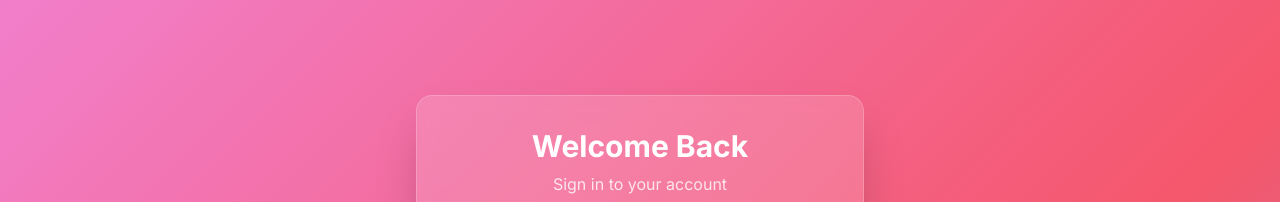
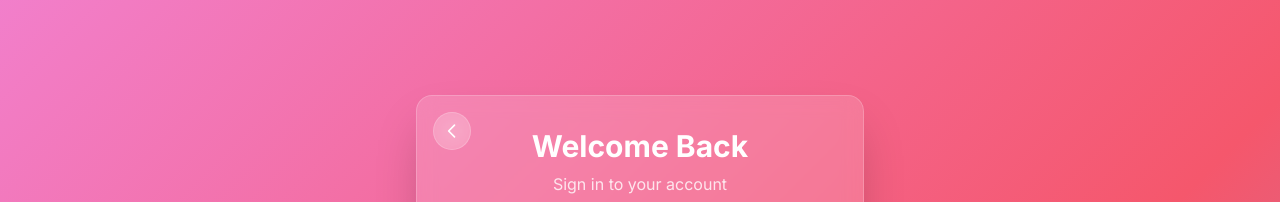
Before and after one commit to roushan-sheik/ocean_get_auth, a Next.js app: page /login in a window 1280 px wide. Shown: the top 202 px of the page. Built offline with nearby package versions, Linux system fonts and the light colour scheme.

Commit message:
[fix]: login reload issue

```diff
--- a/app/login/page.tsx
+++ b/app/login/page.tsx
@@ -3,7 +3,7 @@
 import { useState, FormEvent } from "react";
 import { useRouter } from "next/navigation";
 import Link from "next/link";
-import { Eye, EyeOff, Home } from "lucide-react"; // Import icons
+import { Eye, EyeOff, Home } from "lucide-react";
 
 export default function LoginPage() {
   const [email, setEmail] = useState("eve.holt@reqres.in");
@@ -27,12 +27,24 @@ export default function LoginPage() {
 
       const data = await response.json();
 
+      // Debug: Log the response to check what's happening
+      console.log("Login response:", response);
+      console.log("Login data:", data);
+
       if (!response.ok) {
         throw new Error(data.error || "Login failed");
       }
 
-      router.push("/dashboard");
+      // Debug: Log before navigation
+      console.log("Navigating to dashboard...");
+
+      // Use window.location.href for more reliable navigation
+      window.location.href = "/dashboard";
+
+      // Alternative: Use router.push with a small delay
+      // setTimeout(() => router.push("/dashboard"), 100);
     } catch (err) {
+      console.error("Login error:", err);
       setError(err instanceof Error ? err.message : "An error occurred");
     } finally {
       setLoading(false);
@@ -41,7 +53,28 @@ export default function LoginPage() {
 
   return (
     <div className="min-h-screen gradient-bg flex items-center justify-center p-4">
-      <div className="glass max-w-md w-full rounded-2xl p-8 shadow-2xl">
+      <div className="glass max-w-md w-full rounded-2xl p-8 shadow-2xl relative">
+        {/* Top-Left Arrow Button */}
+        <Link
+          href="/"
+          className="absolute top-4 left-4 glass p-2 rounded-full text-white hover:bg-white/20 focus:outline-none focus:ring-2 focus:ring-white/50 transition-all duration-300"
+          aria-label="Go back to home"
+        >
+          <svg
+            className="w-5 h-5"
+            fill="none"
+            stroke="currentColor"
+            viewBox="0 0 24 24"
+          >
+            <path
+              strokeLinecap="round"
+              strokeLinejoin="round"
+              strokeWidth={2}
+              d="M15 19l-7-7 7-7"
+            />
+          </svg>
+        </Link>
+
         <div className="text-center mb-8">
           <h1 className="text-3xl font-bold text-white mb-2">Welcome Back</h1>
           <p className="text-white/80">Sign in to your account</p>
```
